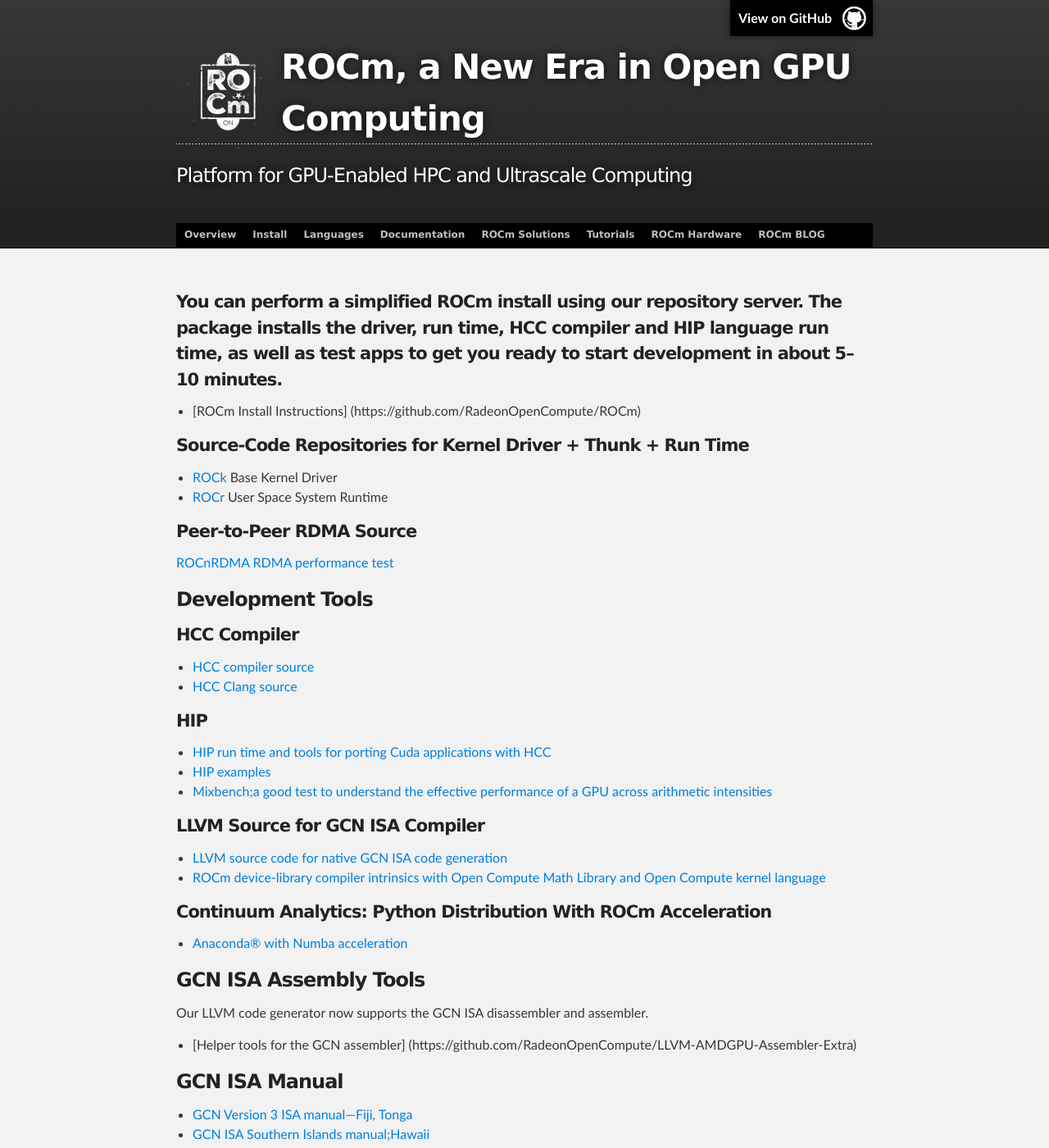
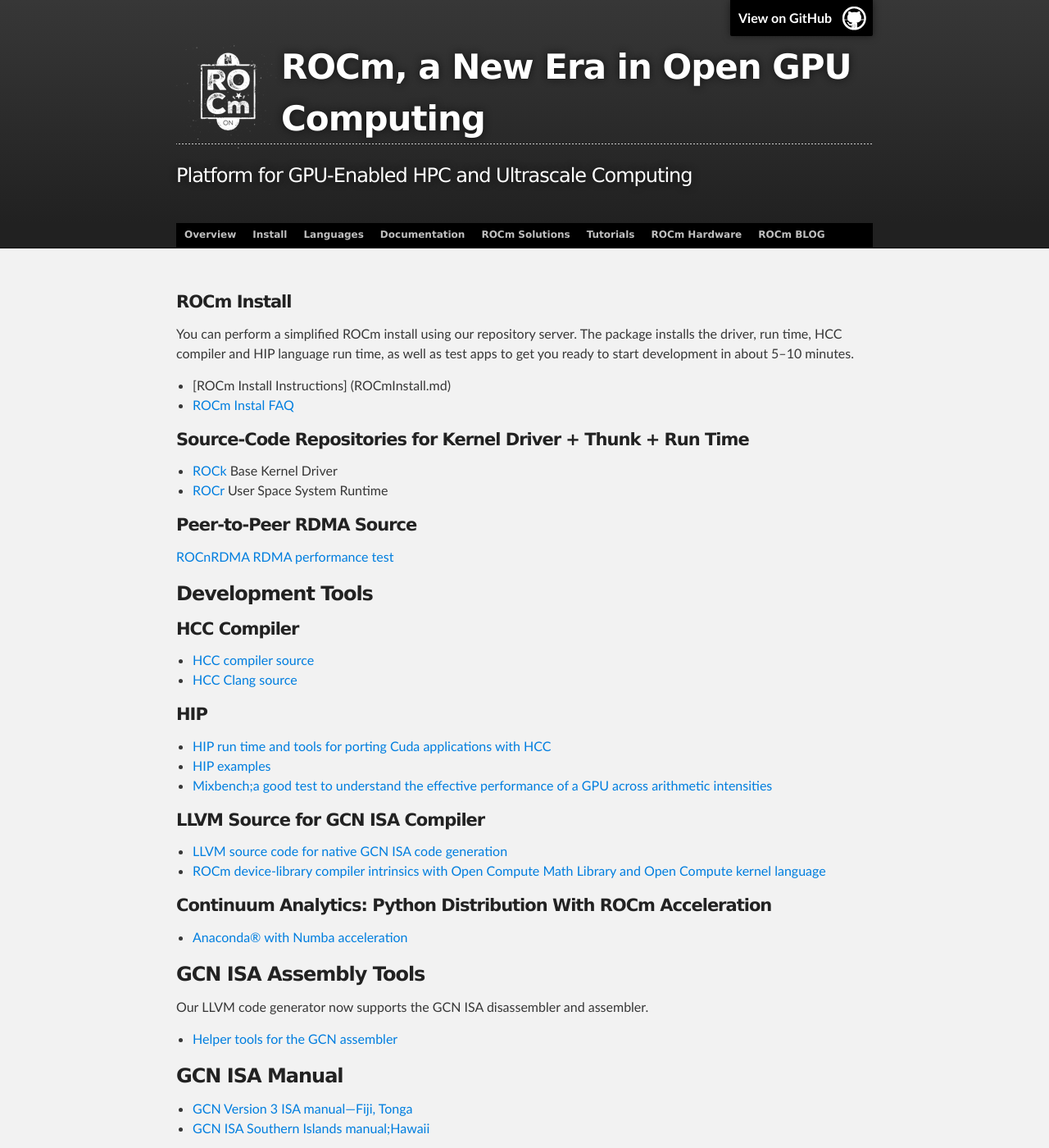
Before and after one commit to ROCm/ROCm.github.io, a Jekyll site: the page built from packages.md, in a window 1280 px wide and 1400 px high. Shown: the whole window at 82% size. Built offline with Jekyll 4.4.1, drawn with Linux system fonts in a browser that asks for light colours.

Commit message:
Update packages.md

```diff
--- a/packages.md
+++ b/packages.md
@@ -3,8 +3,10 @@
 title: ROCm Optimized Applications and Libraries
 ---
 
-#### You can perform a simplified ROCm install using our repository server. The package installs the driver, run time, HCC compiler and HIP language run time, as well as test apps to get you ready to start development in about 5&ndash;10 minutes.
-* [ROCm Install Instructions] (https://github.com/RadeonOpenCompute/ROCm)
+#### ROCm Install
+You can perform a simplified ROCm install using our repository server. The package installs the driver, run time, HCC compiler and HIP language run time, as well as test apps to get you ready to start development in about 5&ndash;10 minutes.
+* [ROCm Install Instructions] (ROCmInstall.md)
+* [ROCm Instal FAQ](install_issues.md)
 
 
 #### Source-Code Repositories for Kernel Driver + Thunk + Run Time
@@ -46,7 +48,7 @@
 
 Our LLVM code generator now supports the GCN ISA disassembler and assembler.
 
-* [Helper tools for the GCN assembler] (https://github.com/RadeonOpenCompute/LLVM-AMDGPU-Assembler-Extra)
+* [Helper tools for the GCN assembler](https://github.com/RadeonOpenCompute/LLVM-AMDGPU-Assembler-Extra)
 
 ### GCN ISA Manual
 
```
